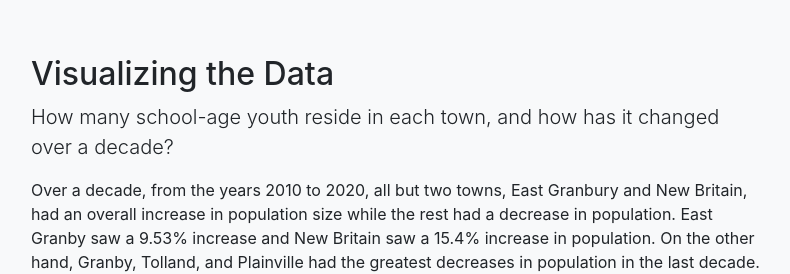
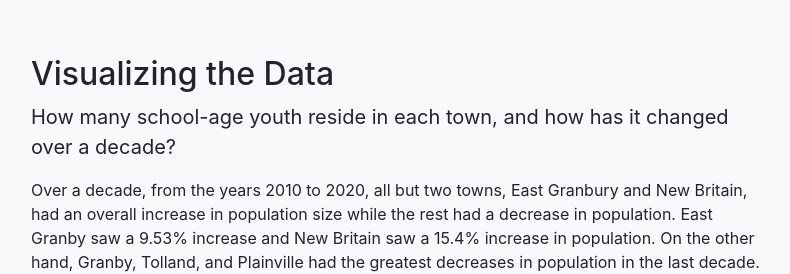
Before and after one commit to DataVizForAll/clj-whitaker-groebel, a plain HTML site: page index.html in a window 1280 px wide. Shown: the part 1627-1901 px from the top of the page, without its empty margins (244-1034 px from the left). Drawn offline with nearby package versions, Linux system fonts and the light colour scheme.

Commit message:
Update index.html

```diff
--- a/index.html
+++ b/index.html
@@ -86,7 +86,7 @@
       <div class="row">
         <div class="col-lg-8 mx-auto">
           <h2>Visualizing the Data</h2>
-          <p class="lead"> How many school-age youth reside in each town, and how has it changed over a decade?</p>
+          <p class="lead"> <b> How many school-age youth reside in each town, and how has it changed over a decade?</b> </p>
 <p> Over a decade, from the years 2010 to 2020, all but two towns, East Granbury and New Britain, had an overall increase in population size while the rest had a decrease in population. East Granby saw a 9.53% increase and New Britain saw a 15.4% increase in population. On the other hand, Granby, Tolland, and Plainville had the greatest decreases in population in the last decade.</p>
 
           <iframe title="Percent Change of School Aged Children from 2010-2020" aria-label="Split Bars" id="datawrapper-chart-gKd38" src="https://datawrapper.dwcdn.net/gKd38/3/" scrolling="no" frameborder="0" style="width: 0; min-width: 100% !important; border: none;" height="895" data-external="1"></iframe><script type="text/javascript">!function(){"use strict";window.addEventListener("message",(function(e){if(void 0!==e.data["datawrapper-height"]){var t=document.querySelectorAll("iframe");for(var a in e.data["datawrapper-height"])for(var r=0;r<t.length;r++){if(t[r].contentWindow===e.source)t[r].style.height=e.data["datawrapper-height"][a]+"px"}}}))}();
```
